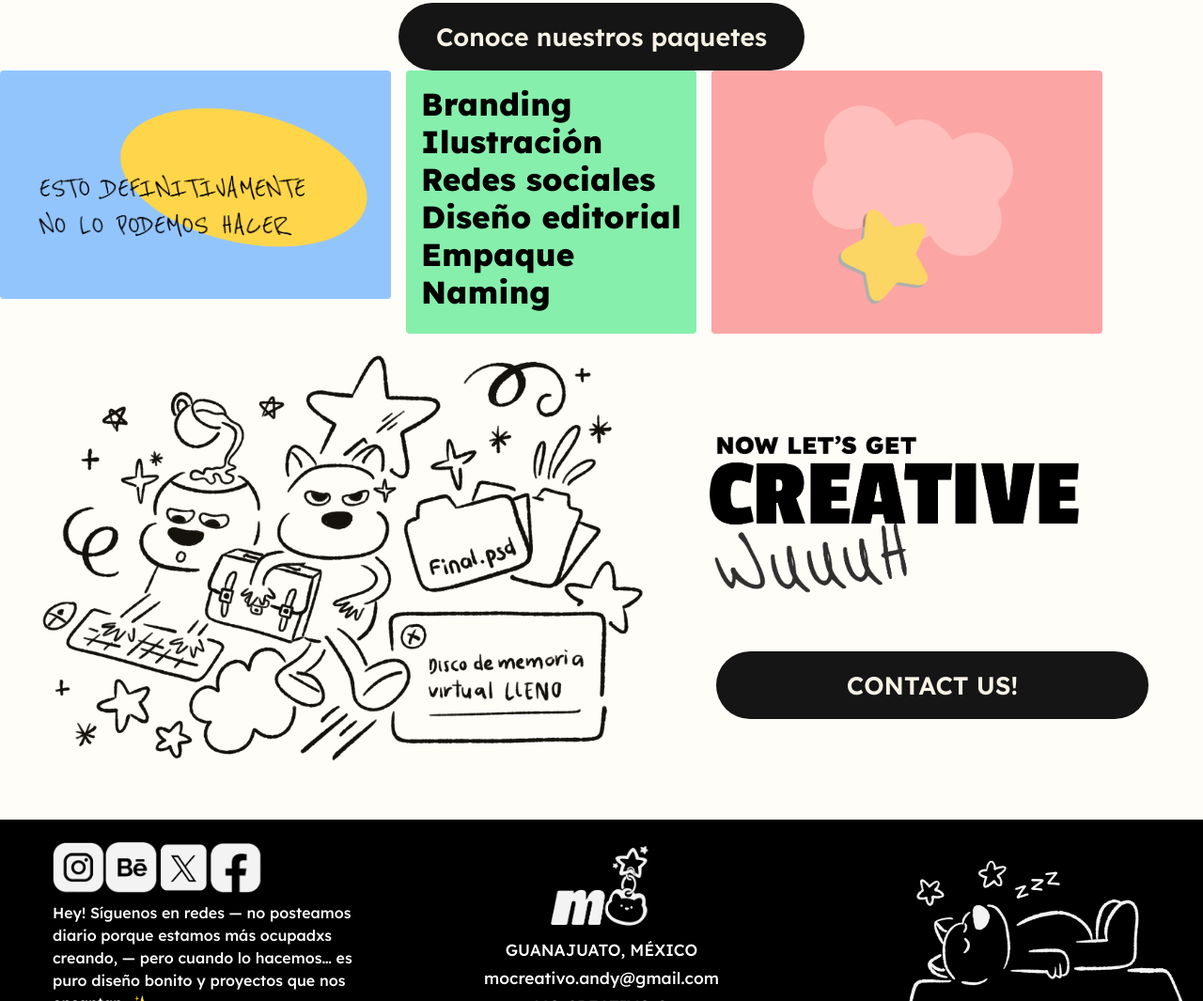
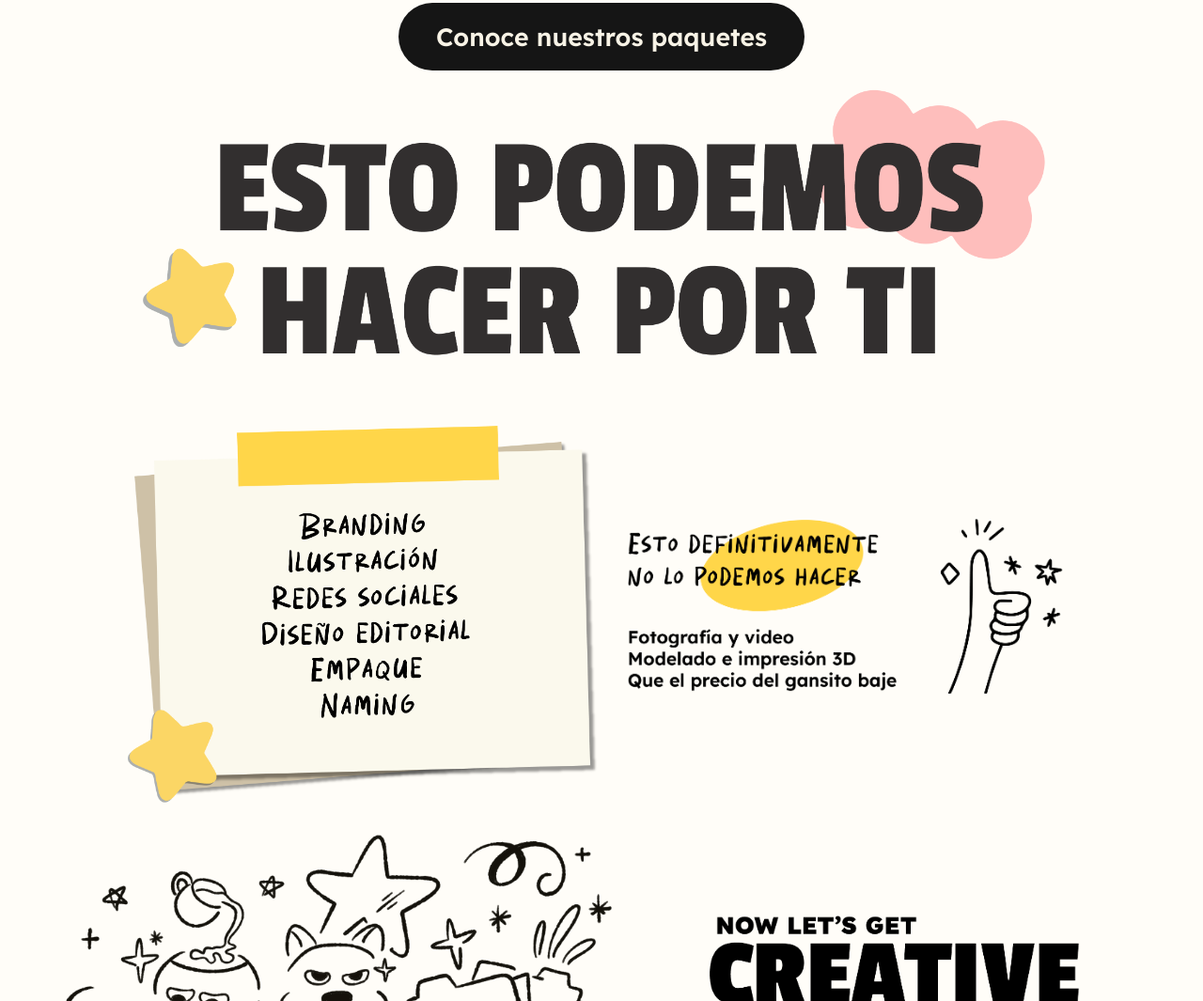
Before and after one commit to claudiolopezayala/andwbpg, a website: page public/index.html in a window 1280 px wide. Shown: the part 2939-4004 px from the top of the page at 94% size. Drawn offline with Linux system fonts and the light colour scheme.

Commit message:
add what we can do

```diff
--- a/public/index.html
+++ b/public/index.html
@@ -189,25 +189,16 @@
     </div>
   </div>
 
-  <div class="flex flex-col items-center gap-4 lg:flex-row lg:items-start l g:justify-center">
-    <div class="flex gap-4 order-1 lg:order-2">
-      <div class="bg-green-300 p-4 rounded font-[lexend] font-extrabold text-[12pt] lg:text-[22pt] xl:text-[25pt] leading-5 lg:leading-8 xl:leading-10">
-        <p>Branding</p>
-        <p>Ilustración</p>
-        <p>Redes sociales</p>
-        <p>Diseño editorial</p>
-        <p>Empaque</p>
-        <p>Naming</p>
+
+  <div class="flex flex-col items-center">
+      <img src="./imgs/TituloEstoPodemosHacer.png" alt="¿MO CREATIVO?" class="xl:w-[80%]">
+
+      <div class="flex flex-col items-center justify-center md:flex-row">
+        <img src="./imgs/PostItLanding.png" class="w-[90%] md:w-[40%] h-auto object-contain">
+        <img src="./imgs/LandingNotaEstoNo.png" class="w-[90%] md:w-[40%] h-auto object-contain">
       </div>
-      <div class="bg-red-300 p-4 rounded">
-        <img src="./imgs/nubeestrella.png" class="w-[50vw] lg:w-[30vw]" alt="">
-      </div>
-    </div>
+  </div>
 
-    <div class="bg-blue-300 p-4 rounded order-2 lg:order-1">
-      <img src="./imgs/estodefinitivamenteno.png" class="w-[50vw] lg:w-[30vw]" alt="">
-    </div>
-  </div>
 
 
   <div class="w-full">
```
Also changed, not shown: public/imgs/LandingNotaEstoNo.png (added), public/imgs/PostItLanding.png (added), public/imgs/TituloEstoPodemosHacer.png (added), public/output.css.
